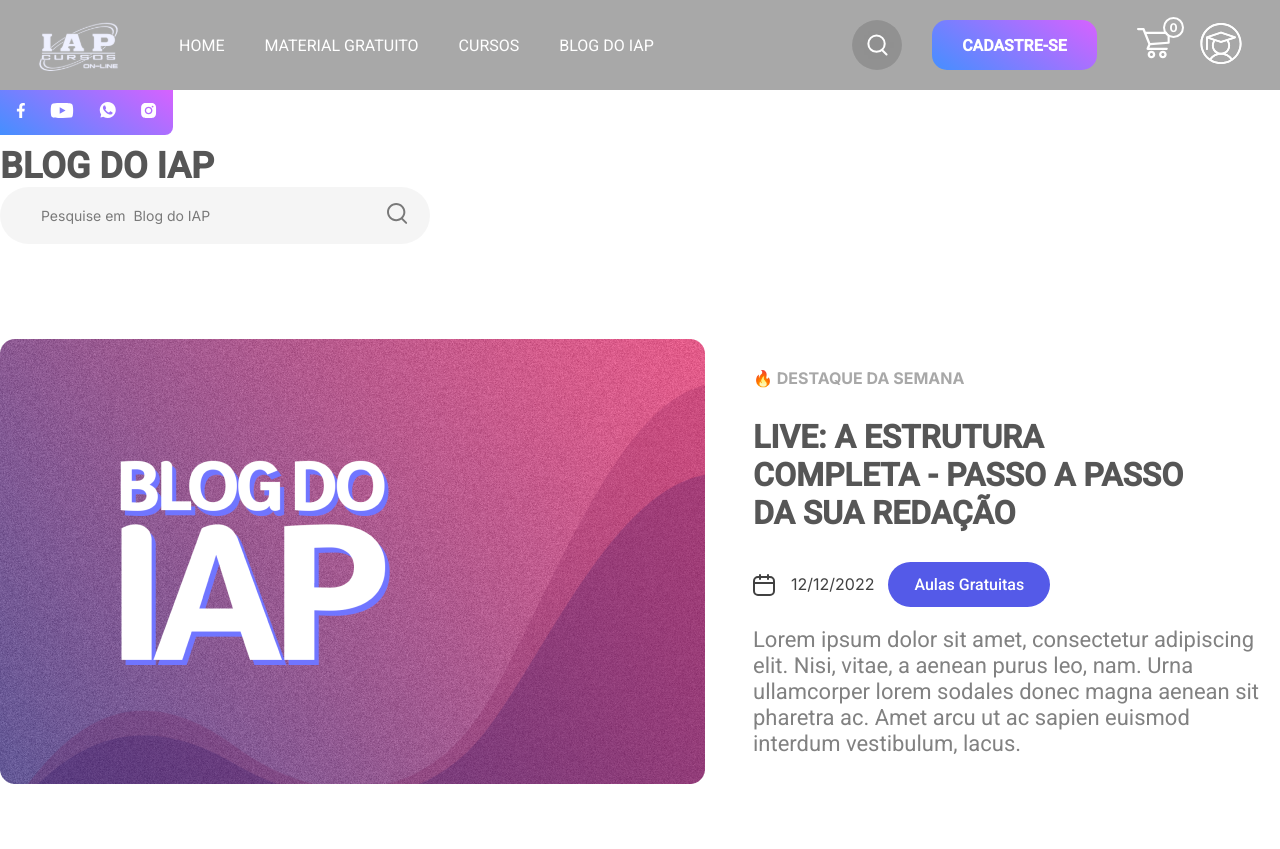
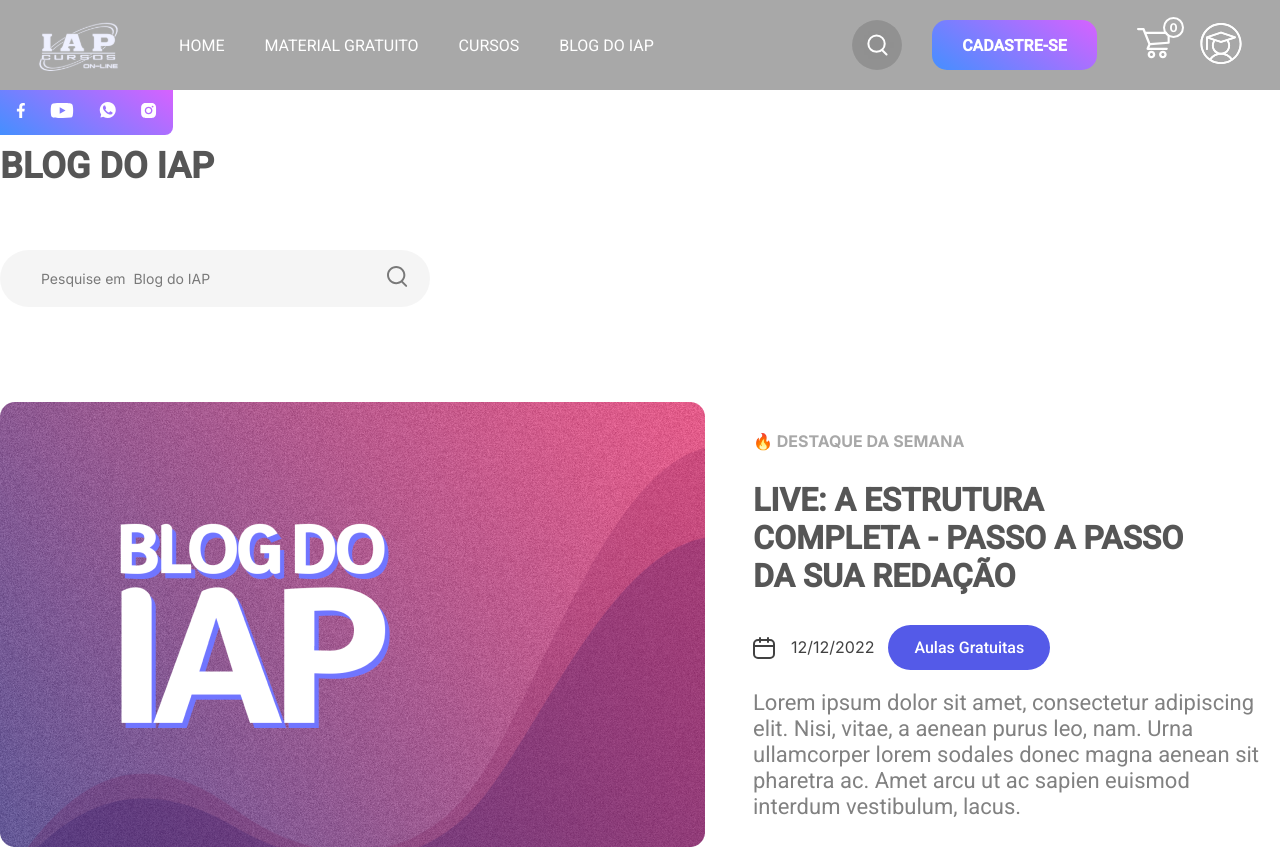
Before and after one commit to lzhudsontoliveira/iap-front-end, a Next.js app: page /blog in a window 1280 px wide. Shown: the top 849 px of the page. Built offline with nearby package versions, Linux system fonts and the light colour scheme.

Commit message:
feat(refact): add margin-top in search

```diff
--- a/src/pages/blog/styles.module.scss
+++ b/src/pages/blog/styles.module.scss
@@ -17,6 +17,7 @@
     justify-content: center;
   }
   &__search {
+    margin-top: 63px;
     margin-bottom: 95px;
     align-self: flex-start;
   }
```
